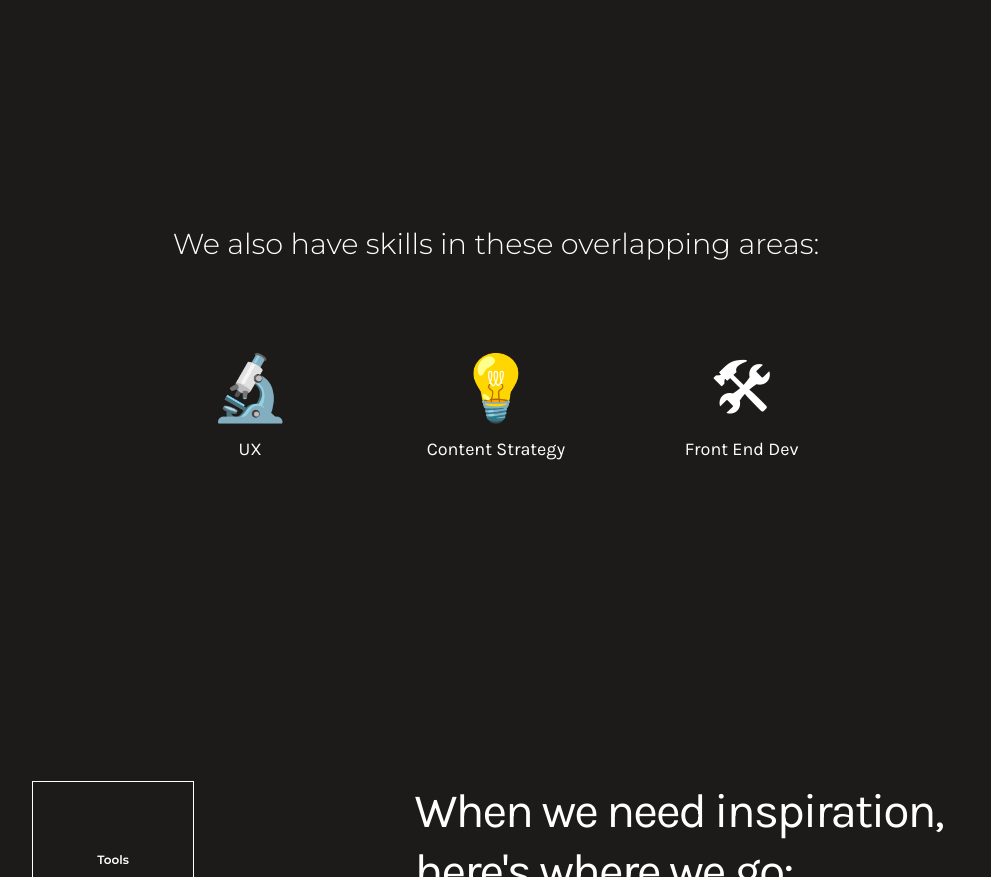
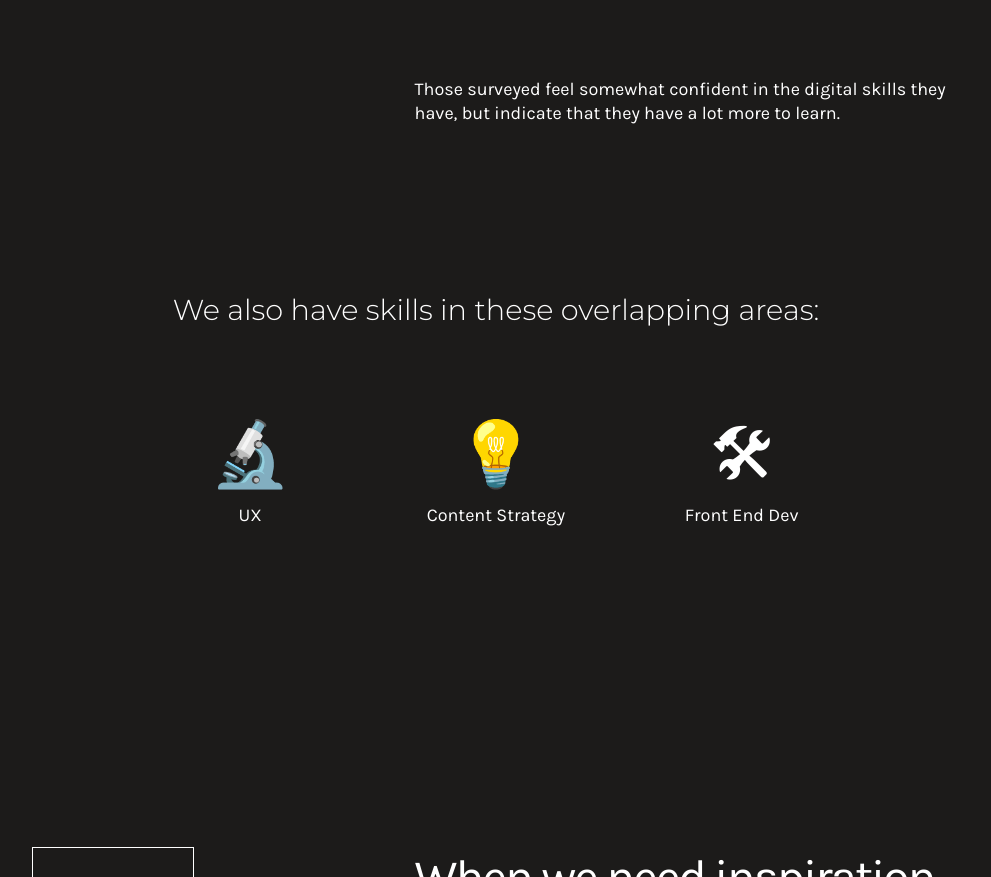
Before and after one commit to samgordon10x/10xdigitalsurvey, a plain HTML site: page index.html in a window 1280 px wide. Shown: the part 2755-3632 px from the top of the page, without its empty margins (144-1135 px from the left). Drawn offline with Linux system fonts and the light colour scheme.

Commit message:
added paragraph to third section

```diff
--- a/index.html
+++ b/index.html
@@ -51,6 +51,7 @@
                         <source srcset="assets/proficiency.svg" media="(min-width: 801px)">
                         <img src="assets/proficiency.svg">
                     </picture>
+                    <p>Those surveyed feel somewhat confident in the digital skills they have, but indicate that they have a lot more to learn.</p>
                 </div>
             </div>
             <div class="row">
```
